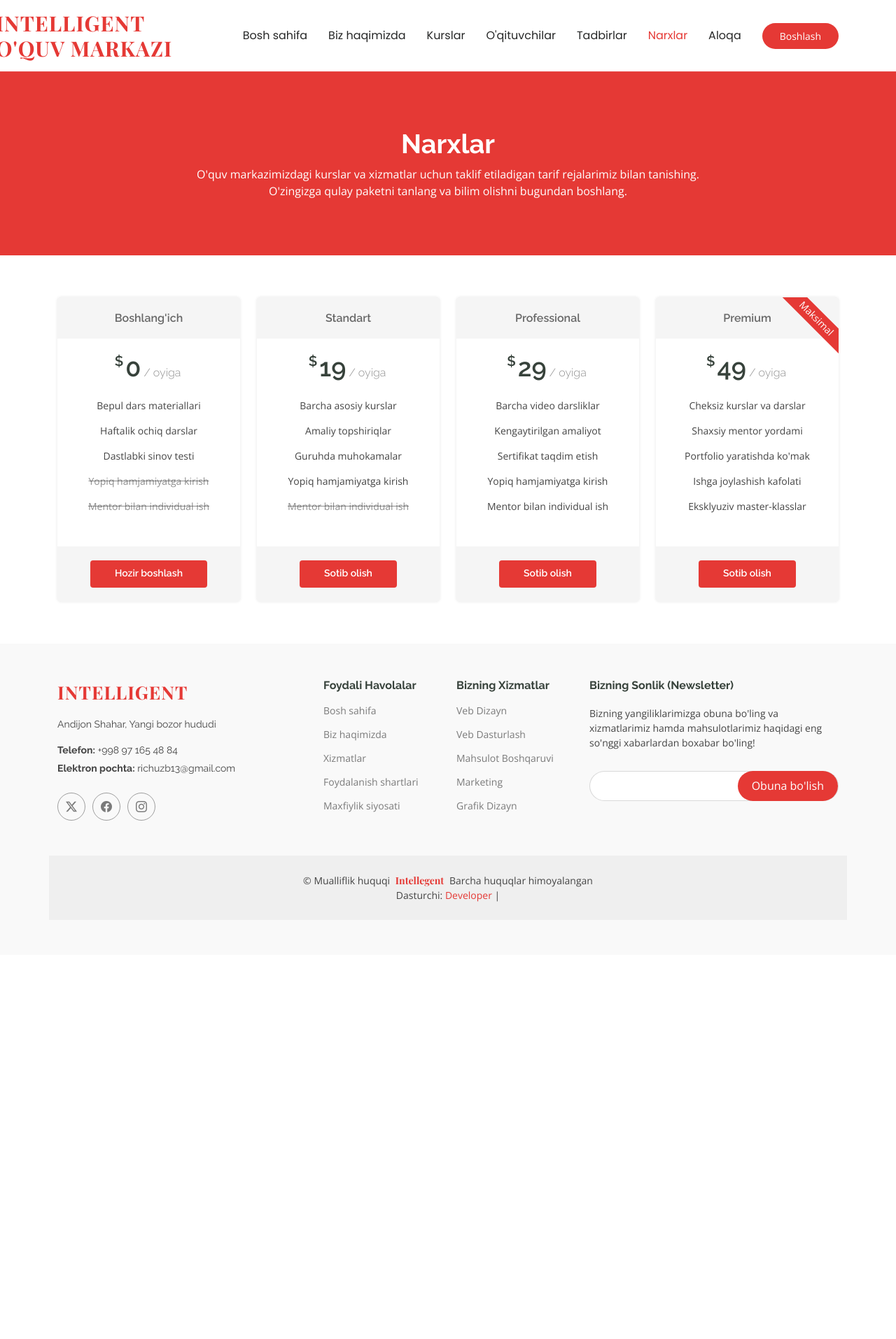
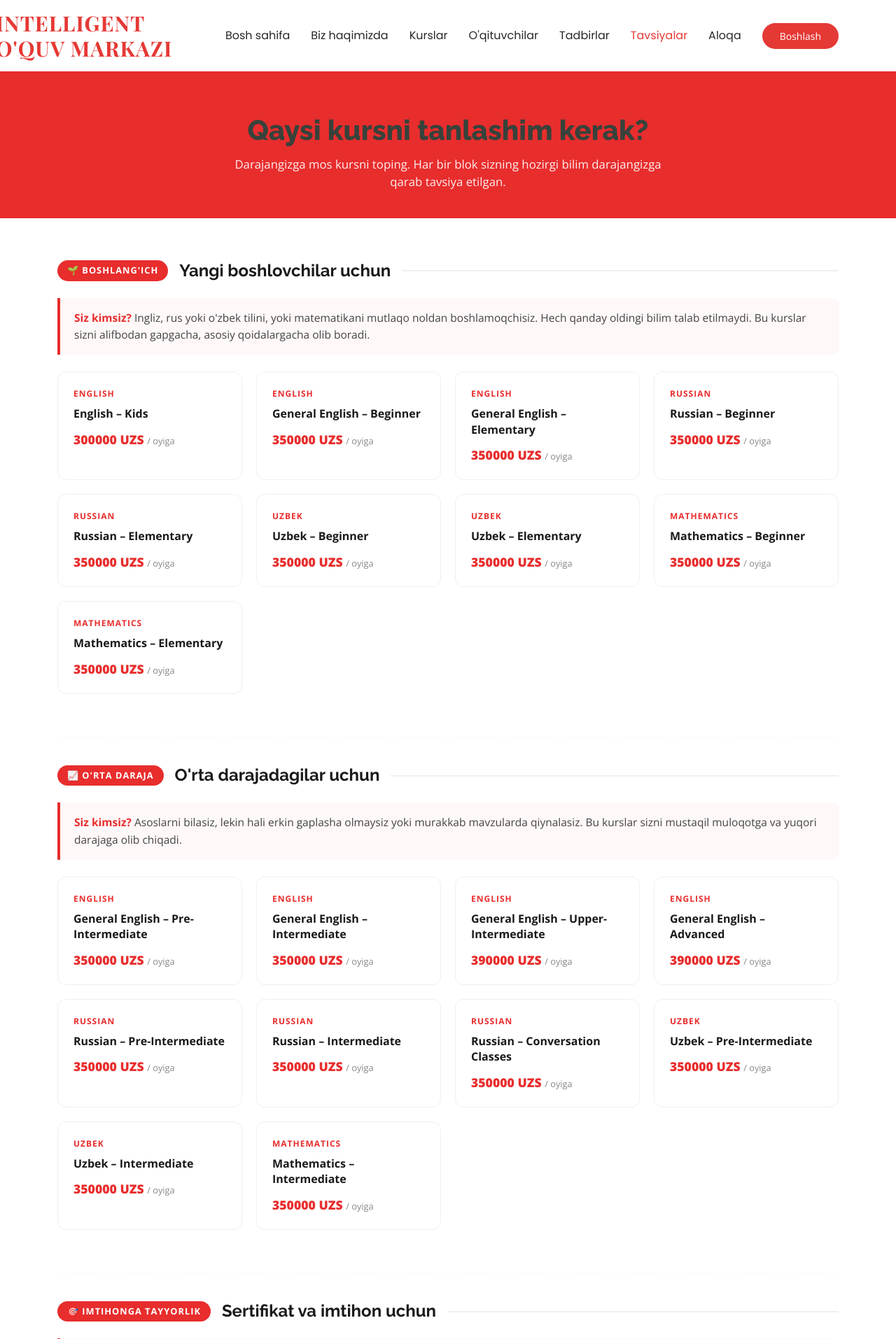
Before and after one commit to UZBRICH/Intelligent---LC, a Django app: page /pricing/ in a window 1280 px wide. Shown: the top 1914 px of the page at 70% size. Before the commit the page ends 1315 px from the top, so only its background shows below. Run offline with Django 4.2, Linux system fonts and the light colour scheme; data comes from the database, SQL or seed files in the repository; some libraries are stand-ins or nearby versions.

Commit message:
new page added

```diff
--- a/main/views.py
+++ b/main/views.py
@@ -62,7 +62,52 @@ def events(request):
     return render(request, 'events.html')
 
 def pricing(request):
-    return render(request, 'pricing.html')
+    beginner_courses = Course.objects.filter(
+        title__icontains='Beginner'
+    ) | Course.objects.filter(
+        title__icontains='Kids'
+    ) | Course.objects.filter(
+        title__icontains='Elementary'
+    )
+
+    intermediate_courses = Course.objects.filter(
+        title__icontains='Intermediate'
+    ) | Course.objects.filter(
+        title__icontains='Upper'
+    ) | Course.objects.filter(
+        title__icontains='Advanced'
+    ) | Course.objects.filter(
+        title__icontains='Conversation'
+    )
+
+    exam_courses = Course.objects.filter(
+        title__icontains='IELTS'
+    ) | Course.objects.filter(
+        title__icontains='CEFR'
+    ) | Course.objects.filter(
+        title__icontains='SAT'
+    ) | Course.objects.filter(
+        title__icontains='Certificate'
+    ) | Course.objects.filter(
+        title__icontains='National'
+    )
+
+    premium_courses = Course.objects.filter(
+        title__icontains='Intensive'
+    ) | Course.objects.filter(
+        title__icontains='Individual'
+    ) | Course.objects.filter(
+        title__icontains='Premium'
+    ) | Course.objects.filter(
+        title__icontains='VIP'
+    )
+
+    return render(request, 'pricing.html', {
+        'beginner_courses': beginner_courses.distinct(),
+        'intermediate_courses': intermediate_courses.distinct(),
+        'exam_courses': exam_courses.distinct(),
+        'premium_courses': premium_courses.distinct(),
+    })
 
 def starter_page(request):
     return render(request, 'starter-page.html')
--- a/templates/about.html
+++ b/templates/about.html
@@ -64,7 +64,7 @@
               <span data-purecounter-start="0" data-purecounter-end="5" data-purecounter-duration="1" class="purecounter"></span>
               <span style="font-size: 2.5rem; font-weight: 700; color: #e82d2d;">+</span>
             </div>
-            <p>Xil Kurslar</p>
+            <p>Turdagi Kurslar</p>
           </div>
         </div>
 
--- a/templates/base.html
+++ b/templates/base.html
@@ -94,7 +94,7 @@
           <li>
             <a href="{% url 'pricing' %}"
                class="{% if request.path == '/pricing/' %}active{% endif %}">
-               Narxlar
+               Tavsiyalar
             </a>
           </li>
 
@@ -127,11 +127,11 @@
           </a>
           <div class="footer-contact pt-3">
             <p>Andijon Shahar, Yangi bozor hududi</p>
-            <p class="mt-3"><strong>Telefon:</strong> <span>+998 97 165 48 84</span></p>
+            <p class="mt-3"><strong>Telefon:</strong> <span>+998 93 785 77 77</span></p>
             <p><strong>Elektron pochta:</strong> <span>richuzb13@gmail.com</span></p>
           </div>
           <div class="social-links d-flex mt-4">
-            <a href="https://share.google/1t3iQN8CR0V6XvC77"><i class="bi bi-twitter-x"></i></a>
+            <a href="https://share.google/1t3iQN8CR0V6XvC77"><i class="bi bi-google"></i></a>
             <a href="https://www.facebook.com/Intelligentlc/"><i class="bi bi-facebook"></i></a>
             <a href="https://www.instagram.com/intelligent_lc/"><i class="bi bi-instagram"></i></a>
           </div>
@@ -141,8 +141,8 @@
           <h4>Foydali Havolalar</h4>
           <ul>
             <li><a href="#">Bosh sahifa</a></li>
-            <li><a href="#">Biz haqimizda</a></li>
-            <li><a href="#">Xizmatlar</a></li>
+            <li><a href="{% url 'about' %}">Biz haqimizda</a></li>
+            <li><a href="{% url 'pricing' %}">Xizmatlar</a></li>
             <li><a href="#">Foydalanish shartlari</a></li>
             <li><a href="#">Maxfiylik siyosati</a></li>
           </ul>
@@ -176,7 +176,7 @@
     <div class="container copyright text-center mt-4">
       <p>© <span>Mualliflik huquqi</span> <strong class="px-1 sitename">Intellegent</strong> <span>Barcha huquqlar himoyalangan</span></p>
       <div class="credits">
-        Dasturchi: <a href="https://www.instagram.com/soul_b1aster/">Developer</a> | <a href="https://www.instagram.com/soul_b1aster/"></a>
+        Dasturchi: <a href="https://www.instagram.com/plxel2server/">Developer</a> | <a href="https://www.instagram.com/plxel2server/"></a>
       </div>
     </div>
 
--- a/templates/index.html
+++ b/templates/index.html
@@ -66,7 +66,7 @@
               <span data-purecounter-start="0" data-purecounter-end="5" data-purecounter-duration="1" class="purecounter"></span>
               <span style="font-size: 2.5rem; font-weight: 700; color: #e82d2d;">+</span>
             </div>
-            <p>Xil Kurslar</p>
+            <p>Turdagi Kurslar</p>
           </div>
         </div>
 
--- a/templates/pricing.html
+++ b/templates/pricing.html
@@ -3,90 +3,298 @@
 
 {% block content %}
 
+<style>
+  .rec-hero {
+    background-color: #e82d2d;
+    padding: 60px 0 40px;
+    text-align: center;
+    color: white;
+  }
+  .rec-hero h1 {
+    font-size: 2.5rem;
+    font-weight: 800;
+    margin-bottom: 12px;
+  }
+  .rec-hero p {
+    font-size: 1.05rem;
+    max-width: 650px;
+    margin: 0 auto;
+    opacity: 0.92;
+  }
+
+  .rec-section {
+    padding: 60px 0;
+  }
+
+  .level-block {
+    margin-bottom: 60px;
+  }
+
+  .level-header {
+    display: flex;
+    align-items: center;
+    gap: 16px;
+    margin-bottom: 24px;
+  }
+
+  .level-badge {
+    background-color: #e82d2d;
+    color: white;
+    font-size: 0.8rem;
+    font-weight: 700;
+    padding: 5px 14px;
+    border-radius: 20px;
+    text-transform: uppercase;
+    letter-spacing: 1px;
+    white-space: nowrap;
+  }
+
+  .level-title {
+    font-size: 1.5rem;
+    font-weight: 700;
+    color: #1a1a1a;
+    margin: 0;
+  }
+
+  .level-divider {
+    flex: 1;
+    height: 2px;
+    background: #f0f0f0;
+  }
+
+  .level-desc {
+    background: #fff8f8;
+    border-left: 4px solid #e82d2d;
+    padding: 16px 20px;
+    border-radius: 0 8px 8px 0;
+    margin-bottom: 24px;
+    color: #444;
+    font-size: 0.97rem;
+    line-height: 1.6;
+  }
+
+  .level-desc strong {
+    color: #e82d2d;
+  }
+
+  .course-cards {
+    display: grid;
+    grid-template-columns: repeat(auto-fill, minmax(260px, 1fr));
+    gap: 20px;
+  }
+
+  .course-card {
+    background: white;
+    border: 1.5px solid #f0f0f0;
+    border-radius: 12px;
+    padding: 22px;
+    transition: all 0.25s ease;
+    text-decoration: none;
+    color: inherit;
+    display: block;
+    position: relative;
+    overflow: hidden;
+  }
+
+  .course-card:hover {
+    border-color: #e82d2d;
+    transform: translateY(-4px);
+    box-shadow: 0 12px 30px rgba(232, 45, 45, 0.12);
+    text-decoration: none;
+    color: inherit;
+  }
+
+  .course-card::before {
+    content: '';
+    position: absolute;
+    top: 0; left: 0;
+    width: 4px;
+    height: 100%;
+    background: #e82d2d;
+    opacity: 0;
+    transition: opacity 0.25s;
+  }
+
+  .course-card:hover::before {
+    opacity: 1;
+  }
+
+  .course-card-category {
+    font-size: 0.75rem;
+    font-weight: 700;
+    color: #e82d2d;
+    text-transform: uppercase;
+    letter-spacing: 1px;
+    margin-bottom: 8px;
+  }
+
+  .course-card-title {
+    font-size: 1rem;
+    font-weight: 700;
+    color: #1a1a1a;
+    margin-bottom: 12px;
+    line-height: 1.4;
+  }
+
+  .course-card-price {
+    font-size: 1.1rem;
+    font-weight: 800;
+    color: #e82d2d;
+  }
+
+  .course-card-price span {
+    font-size: 0.8rem;
+    font-weight: 400;
+    color: #888;
+  }
+
+  .course-card-arrow {
+    position: absolute;
+    bottom: 20px;
+    right: 20px;
+    color: #e82d2d;
+    opacity: 0;
+    transition: opacity 0.25s, transform 0.25s;
+    font-size: 1.2rem;
+  }
+
+  .course-card:hover .course-card-arrow {
+    opacity: 1;
+    transform: translateX(4px);
+  }
+
+  .empty-msg {
+    color: #999;
+    font-style: italic;
+    padding: 12px 0;
+  }
+
+  .section-divider {
+    border: none;
+    border-top: 2px dashed #f0f0f0;
+    margin: 40px 0;
+  }
+</style>
+
 <main class="main">
 
-  <div class="page-title" data-aos="fade">
-    <div class="heading">
+  <!-- Hero -->
+  <div class="rec-hero" data-aos="fade">
     <div class="container">
-        <div class="row d-flex justify-content-center text-center">
-          <div class="col-lg-8">
-            <h1>Narxlar</h1>
-            <p class="mb-0">O'quv markazimizdagi kurslar va xizmatlar uchun taklif etiladigan tarif rejalarimiz bilan tanishing. O'zingizga qulay paketni tanlang va bilim olishni bugundan boshlang.</p>
+      <h1>Qaysi kursni tanlashim kerak?</h1>
+      <p>Darajangizga mos kursni toping. Har bir blok sizning hozirgi bilim darajangizga qarab tavsiya etilgan.</p>
     </div>
   </div>
+
+  <!-- Recommendations Section -->
+  <section class="rec-section">
+    <div class="container">
+
+      <!-- BEGINNER -->
+      <div class="level-block" data-aos="fade-up">
+        <div class="level-header">
+          <span class="level-badge">🌱 Boshlang'ich</span>
+          <h2 class="level-title">Yangi boshlovchilar uchun</h2>
+          <div class="level-divider"></div>
+        </div>
+        <div class="level-desc">
+          <strong>Siz kimsiz?</strong> Ingliz, rus yoki o'zbek tilini, yoki matematikani mutlaqo noldan boshlamoqchisiz. Hech qanday oldingi bilim talab etilmaydi. Bu kurslar sizni alifbodan gapgacha, asosiy qoidalargacha olib boradi.
+        </div>
+        <div class="course-cards">
+          {% for course in beginner_courses %}
+          <a href="{% url 'course-details' course.id %}" class="course-card">
+            <div class="course-card-category">{{ course.category }}</div>
+            <div class="course-card-title">{{ course.title }}</div>
+            <div class="course-card-price">{{ course.price }} UZS <span>/ oyiga</span></div>
+            <i class="bi bi-arrow-right course-card-arrow"></i>
+          </a>
+          {% empty %}
+          <p class="empty-msg">Hozircha kurslar yo'q.</p>
+          {% endfor %}
         </div>
       </div>
-  </div><section id="pricing" class="pricing section">
 
-    <div class="container">
+      <hr class="section-divider">
 
-      <div class="row gy-3">
-
-        <div class="col-xl-3 col-lg-6" data-aos="fade-up" data-aos-delay="100">
-          <div class="pricing-item">
-            <h3>Boshlang'ich</h3>
-            <h4><sup>$</sup>0<span> / oyiga</span></h4>
-            <ul>
-              <li>Bepul dars materiallari</li>
-              <li>Haftalik ochiq darslar</li>
-              <li>Dastlabki sinov testi</li>
-              <li class="na">Yopiq hamjamiyatga kirish</li>
-              <li class="na">Mentor bilan individual ish</li>
-            </ul>
-            <div class="btn-wrap">
-              <a href="#" class="btn-buy">Hozir boshlash</a>
+      <!-- INTERMEDIATE -->
+      <div class="level-block" data-aos="fade-up">
+        <div class="level-header">
+          <span class="level-badge">📈 O'rta daraja</span>
+          <h2 class="level-title">O'rta darajadagilar uchun</h2>
+          <div class="level-divider"></div>
+        </div>
+        <div class="level-desc">
+          <strong>Siz kimsiz?</strong> Asoslarni bilasiz, lekin hali erkin gaplasha olmaysiz yoki murakkab mavzularda qiynalasiz. Bu kurslar sizni mustaqil muloqotga va yuqori darajaga olib chiqadi.
+        </div>
+        <div class="course-cards">
+          {% for course in intermediate_courses %}
+          <a href="{% url 'course-details' course.id %}" class="course-card">
+            <div class="course-card-category">{{ course.category }}</div>
+            <div class="course-card-title">{{ course.title }}</div>
+            <div class="course-card-price">{{ course.price }} UZS <span>/ oyiga</span></div>
+            <i class="bi bi-arrow-right course-card-arrow"></i>
+          </a>
+          {% empty %}
+          <p class="empty-msg">Hozircha kurslar yo'q.</p>
+          {% endfor %}
         </div>
       </div>
-        </div><div class="col-xl-3 col-lg-6" data-aos="fade-up" data-aos-delay="200">
-          <div class="pricing-item featured">
-            <h3>Standart</h3>
-            <h4><sup>$</sup>19<span> / oyiga</span></h4>
-            <ul>
-              <li>Barcha asosiy kurslar</li>
-              <li>Amaliy topshiriqlar</li>
-              <li>Guruhda muhokamalar</li>
-              <li>Yopiq hamjamiyatga kirish</li>
-              <li class="na">Mentor bilan individual ish</li>
-            </ul>
-            <div class="btn-wrap">
-              <a href="#" class="btn-buy">Sotib olish</a>
+
+      <hr class="section-divider">
+
+      <!-- EXAM PREP -->
+      <div class="level-block" data-aos="fade-up">
+        <div class="level-header">
+          <span class="level-badge">🎯 Imtihonga tayyorlik</span>
+          <h2 class="level-title">Sertifikat va imtihon uchun</h2>
+          <div class="level-divider"></div>
+        </div>
+        <div class="level-desc">
+          <strong>Siz kimsiz?</strong> IELTS, CEFR, SAT yoki milliy sertifikat olmoqchisiz. Tilni yoki matematikani bilasiz, endi rasmiy hujjat kerak. Bu kurslar imtihon formatiga qaratilgan.
+        </div>
+        <div class="course-cards">
+          {% for course in exam_courses %}
+          <a href="{% url 'course-details' course.id %}" class="course-card">
+            <div class="course-card-category">{{ course.category }}</div>
+            <div class="course-card-title">{{ course.title }}</div>
+            <div class="course-card-price">{{ course.price }} UZS <span>/ oyiga</span></div>
+            <i class="bi bi-arrow-right course-card-arrow"></i>
+          </a>
+          {% empty %}
+          <p class="empty-msg">Hozircha kurslar yo'q.</p>
+          {% endfor %}
         </div>
       </div>
-        </div><div class="col-xl-3 col-lg-6" data-aos="fade-up" data-aos-delay="400">
-          <div class="pricing-item">
-            <h3>Professional</h3>
-            <h4><sup>$</sup>29<span> / oyiga</span></h4>
-            <ul>
-              <li>Barcha video darsliklar</li>
-              <li>Kengaytirilgan amaliyot</li>
-              <li>Sertifikat taqdim etish</li>
-              <li>Yopiq hamjamiyatga kirish</li>
-              <li>Mentor bilan individual ish</li>
-            </ul>
-            <div class="btn-wrap">
-              <a href="#" class="btn-buy">Sotib olish</a>
+
+      <hr class="section-divider">
+
+      <!-- INTENSIVE & PREMIUM -->
+      <div class="level-block" data-aos="fade-up">
+        <div class="level-header">
+          <span class="level-badge">⚡ Intensiv & Premium</span>
+          <h2 class="level-title">Tez natija istaganlar uchun</h2>
+          <div class="level-divider"></div>
+        </div>
+        <div class="level-desc">
+          <strong>Siz kimsiz?</strong> Qisqa vaqtda maksimal natija olmoqchisiz. Individual yoki kichik guruhda, shaxsiy mentor bilan intensiv mashg'ulotlar orqali tez o'sishni xohlaysiz.
+        </div>
+        <div class="course-cards">
+          {% for course in premium_courses %}
+          <a href="{% url 'course-details' course.id %}" class="course-card">
+            <div class="course-card-category">{{ course.category }}</div>
+            <div class="course-card-title">{{ course.title }}</div>
+            <div class="course-card-price">{{ course.price }} UZS <span>/ oyiga</span></div>
+            <i class="bi bi-arrow-right course-card-arrow"></i>
+          </a>
+          {% empty %}
+          <p class="empty-msg">Hozircha kurslar yo'q.</p>
+          {% endfor %}
         </div>
       </div>
-        </div><div class="col-xl-3 col-lg-6" data-aos="fade-up" data-aos-delay="400">
-          <div class="pricing-item">
-            <span class="advanced">Maksimal</span>
-            <h3>Premium</h3>
-            <h4><sup>$</sup>49<span> / oyiga</span></h4>
-            <ul>
-              <li>Cheksiz kurslar va darslar</li>
-              <li>Shaxsiy mentor yordami</li>
-              <li>Portfolio yaratishda ko'mak</li>
-              <li>Ishga joylashish kafolati</li>
-              <li>Eksklyuziv master-klasslar</li>
-            </ul>
-            <div class="btn-wrap">
-              <a href="#" class="btn-buy">Sotib olish</a>
-            </div>
-          </div>
-        </div></div>
 
     </div>
+  </section>
 
-  </section></main>
+</main>
 
 {% endblock %}
```
Lines whose indentation alone changed are shown as unchanged.
